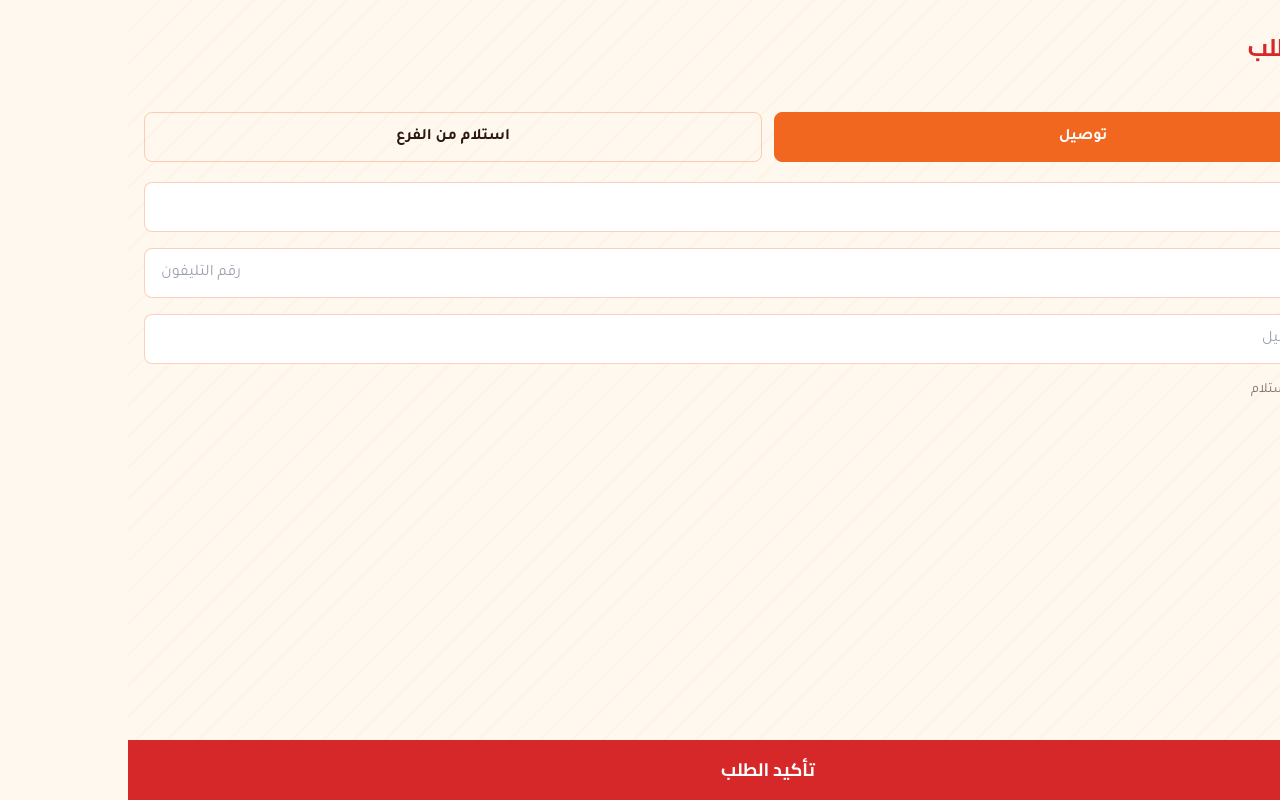
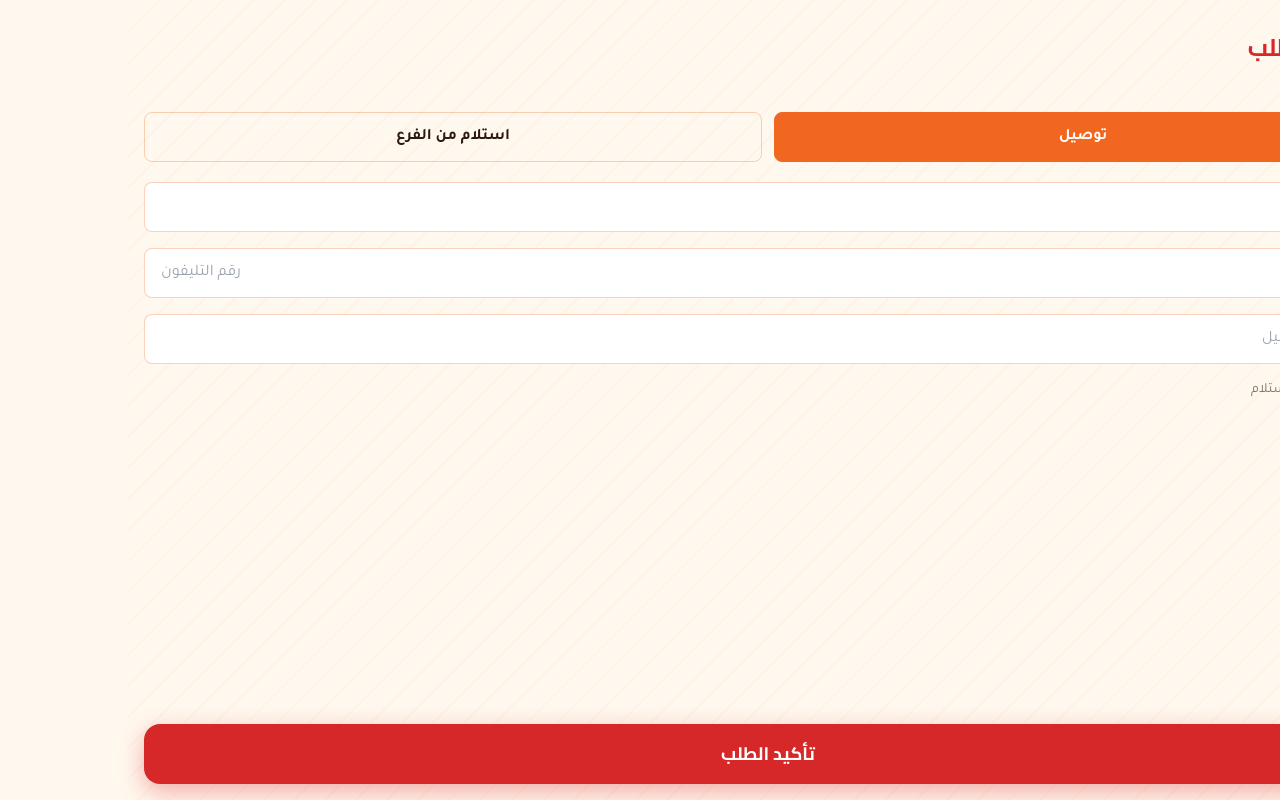
Before and after one commit to starboysaif/demo-restaurant, a Next.js app: page /checkout in a window 1280 px wide. Built offline with nearby package versions, Linux system fonts and the light colour scheme.

Commit message:
Update page.tsx

```diff
--- a/app/checkout/page.tsx
+++ b/app/checkout/page.tsx
@@ -50,7 +50,10 @@
       id: "demo-" + Date.now(),
       name,
       phone,
+      address: orderType === "pickup" ? "استلام من الفرع" : address,
+      orderType,
       items: cart.map((i) => `${i.name} × ${i.qty}`).join("، "),
+      itemsList: cart,
       total,
       status: "جديد",
       time: "الآن",
@@ -89,7 +92,7 @@
 
   return (
     <main
-      className="min-h-screen px-4 py-8 pb-32"
+      className="min-h-screen px-4 py-8 pb-28"
       style={{
         backgroundColor: "#FFF8EE",
         backgroundImage:
@@ -140,9 +143,12 @@
         {error && <p className="font-body text-red-600 text-sm">{error}</p>}
       </div>
 
-      <button onClick={submitOrder} className="fixed bottom-0 left-0 right-0 bg-brand-red text-white text-center py-4 font-display font-bold text-lg">
+      <button
+        onClick={submitOrder}
+        className="fixed bottom-4 left-4 right-4 bg-brand-red text-white text-center py-4 font-display font-bold text-lg rounded-2xl shadow-[0_8px_24px_rgba(214,40,40,0.35)]"
+      >
         تأكيد الطلب
       </button>
     </main>
   );
-}
+      }
```
